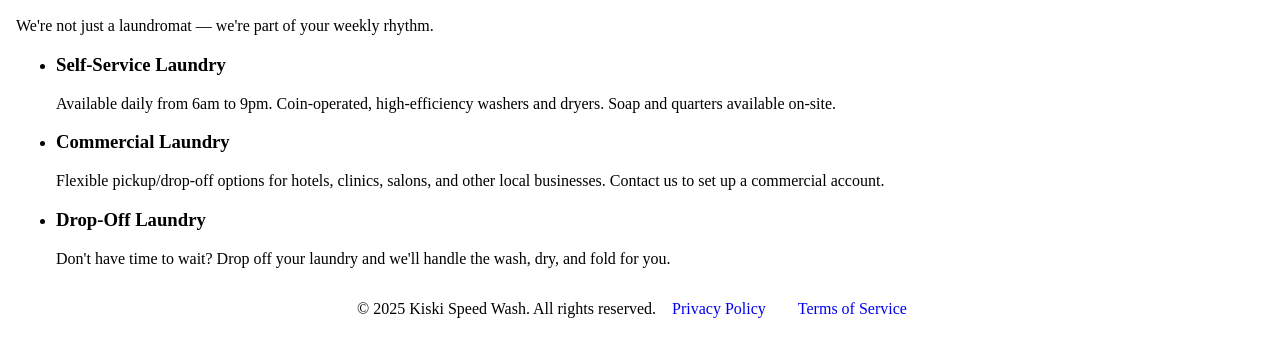
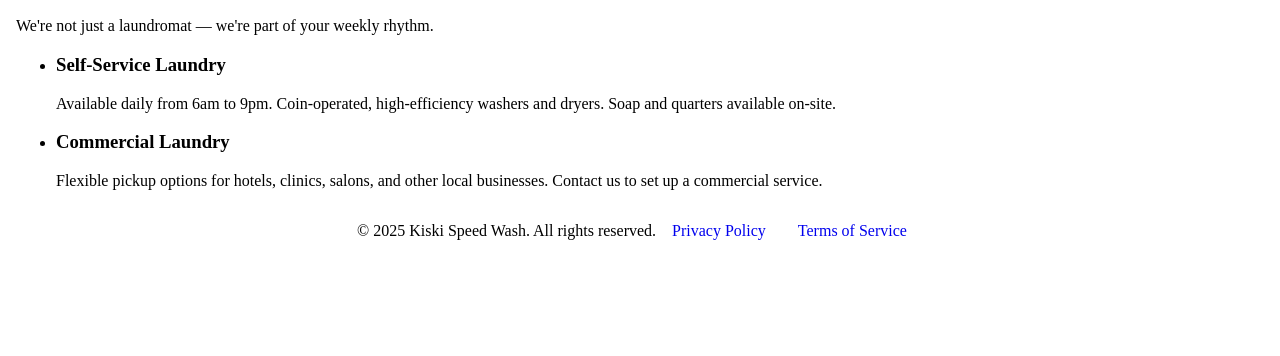
Before and after one commit to StruthioGames/StruthioGames.github.io, a plain HTML site: page services.html in a window 1280 px wide. Shown: the part 222-578 px from the top of the page. Drawn offline with Linux system fonts and the light colour scheme.

Commit message:
Removed drop off

```diff
--- a/services.html
+++ b/services.html
@@ -36,11 +36,7 @@
         </li>
         <li>
           <h3>Commercial Laundry</h3>
-          <p>Flexible pickup/drop-off options for hotels, clinics, salons, and other local businesses. Contact us to set up a commercial account.</p>
-        </li>
-        <li>
-          <h3>Drop-Off Laundry</h3>
-          <p>Don't have time to wait? Drop off your laundry and we'll handle the wash, dry, and fold for you.</p>
+          <p>Flexible pickup options for hotels, clinics, salons, and other local businesses. Contact us to set up a commercial service.</p>
         </li>
       </ul>
     </section>
```
Also changed, not shown: index.html (+2 -2 lines).
